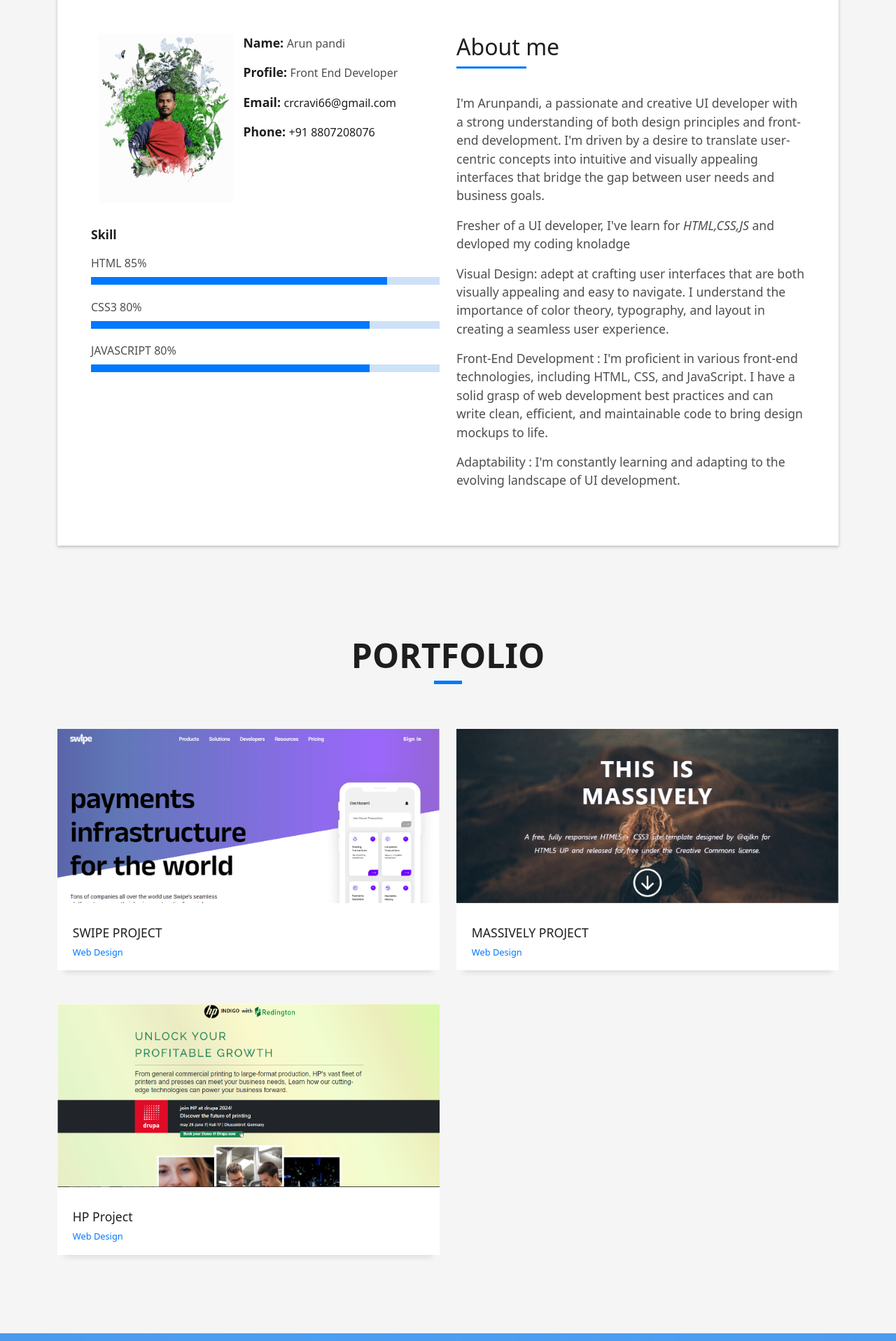
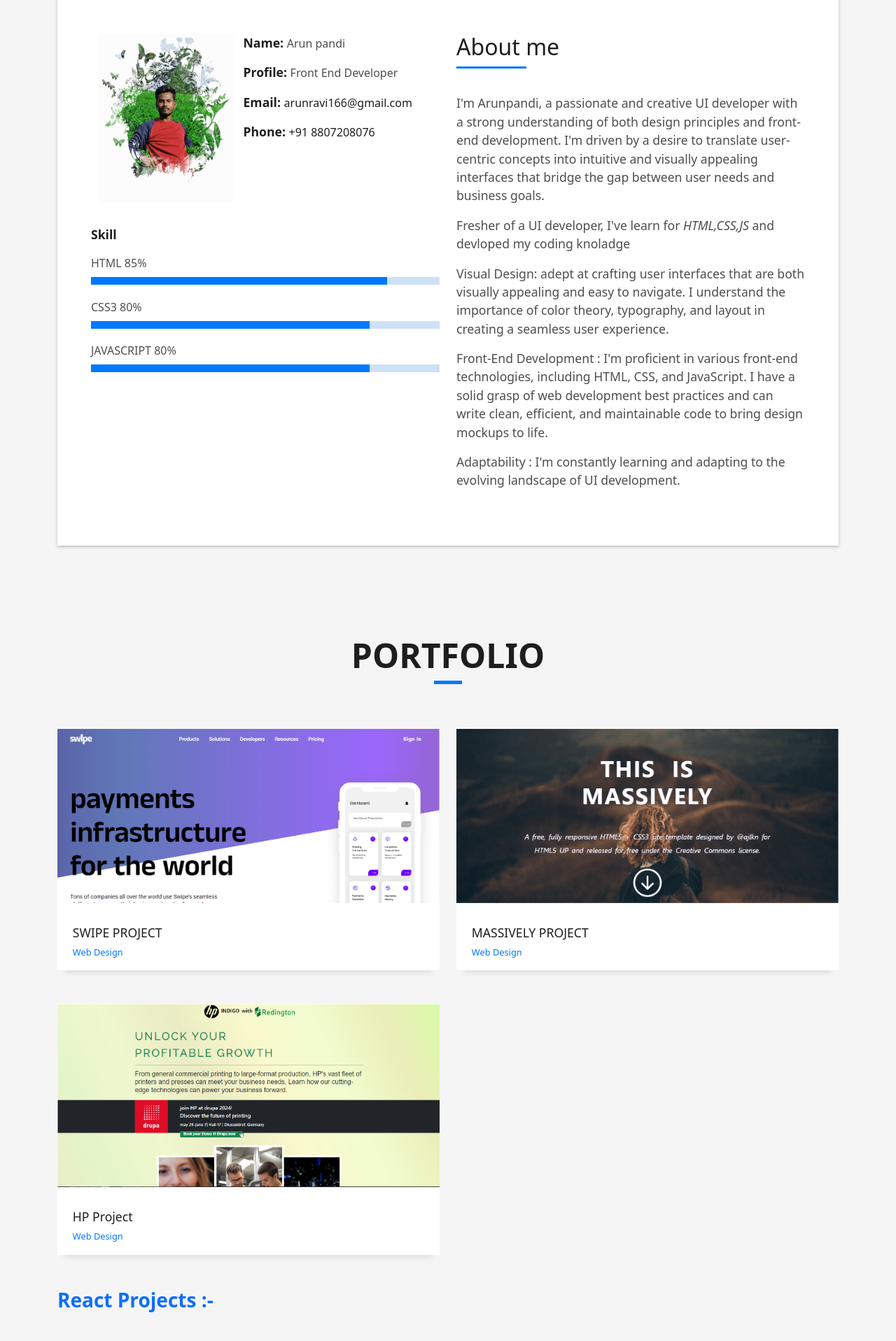
Before and after one commit to crcravi66/portfolio, a React (Vite) app: page / in a window 1280 px wide. Shown: the part 880-2797 px from the top of the page at 70% size. Built offline with nearby package versions, Linux system fonts and the light colour scheme.

Commit message:
react ref demo project added for portfolio components

```diff
--- a/src/componenets/About.jsx
+++ b/src/componenets/About.jsx
@@ -22,7 +22,7 @@ const About = () => {
                                             <p><span className="title-s">Name: </span> <span>Arun pandi</span></p>
                                             <p><span className="title-s">Profile: </span> <span>Front End Developer</span></p>
                                             <p><span className="title-s">Email: </span> <span><a
-                                                href="mailto:crcravi66@gmail.com">crcravi66@gmail.com</a></span></p>
+                                                href="mailto:crcravi66@gmail.com">arunravi166@gmail.com</a></span></p>
                                             <p><span className="title-s">Phone: </span> <span><a href="tel:+918807208076">+91
                                                 8807208076</a></span></p>
 
--- a/src/componenets/Contact.jsx
+++ b/src/componenets/Contact.jsx
@@ -32,7 +32,7 @@ const Contact = () => {
                                             <li><a href="tel:+918807208076" className="bi bi-phone alter-color"></a><a
                                                 href="tel:+918807208076">+91 8807208076</a></li>
                                             <li><a className="bi bi-envelope alter-color" href="mailto:crcravi66@gmail.com"></a><a
-                                                href="mailto:crcravi66@gmail.com"> crcravi66@gmail.com</a></li>
+                                                href="mailto:crcravi66@gmail.com"> arunravi166@gmail.com</a></li>
                                         </ul>
                                     </div>
                                     <div className="socials">
--- a/src/componenets/Portfolio.jsx
+++ b/src/componenets/Portfolio.jsx
@@ -3,6 +3,7 @@ import React from "react";
 import swipeImg from '../assets/img/swipe.jpg'
 import massively from '../assets/img/massively.jpg'
 import hpImg from '../assets/img/hpproject.jpg'
+import RefProject from '../assets/img/React-Ref-Demo-Project.jpeg'
 
 const Portfolio = () => {
     return (<section id="work" className="portfolio-mf sect-pt4 route">
@@ -72,6 +73,25 @@ const Portfolio = () => {
                         </div>
                     </div>
                 </div>
+                <div ><h1 className="mb-5 fw-bold fs-3 text-primary w-title ">React Projects :-</h1></div>
+                <div className="col-md-6">
+                    <div className="work-box">
+                        <div className="work-img">
+                            <a href="https://crcravi66.github.io/Refs_Demo_Project/"><img src={RefProject} alt=""
+                                className="img-fluid" /></a>
+                        </div>
+                        <div className="work-content">
+                            <div className="row">
+                                <div className="col-sm-8">
+                                    <h2 className="w-title">Ref Demo Project(React.js)</h2>
+                                    <div className="w-more">
+                                        <span className="w-ctegory">Web Design</span>
+                                    </div>
+                                </div>
+                            </div>
+                        </div>
+                    </div>
+                </div>
             </div>
         </div>
     </section>)
```
Also changed, not shown: src/assets/img/React-Ref-Demo-Project.jpeg (added).
